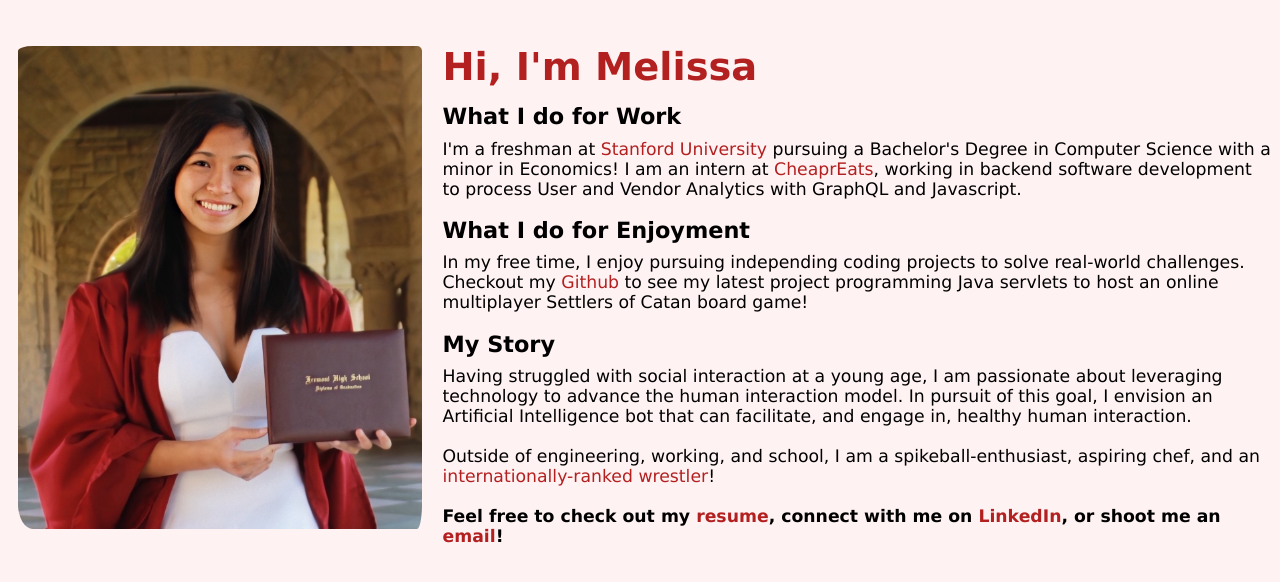
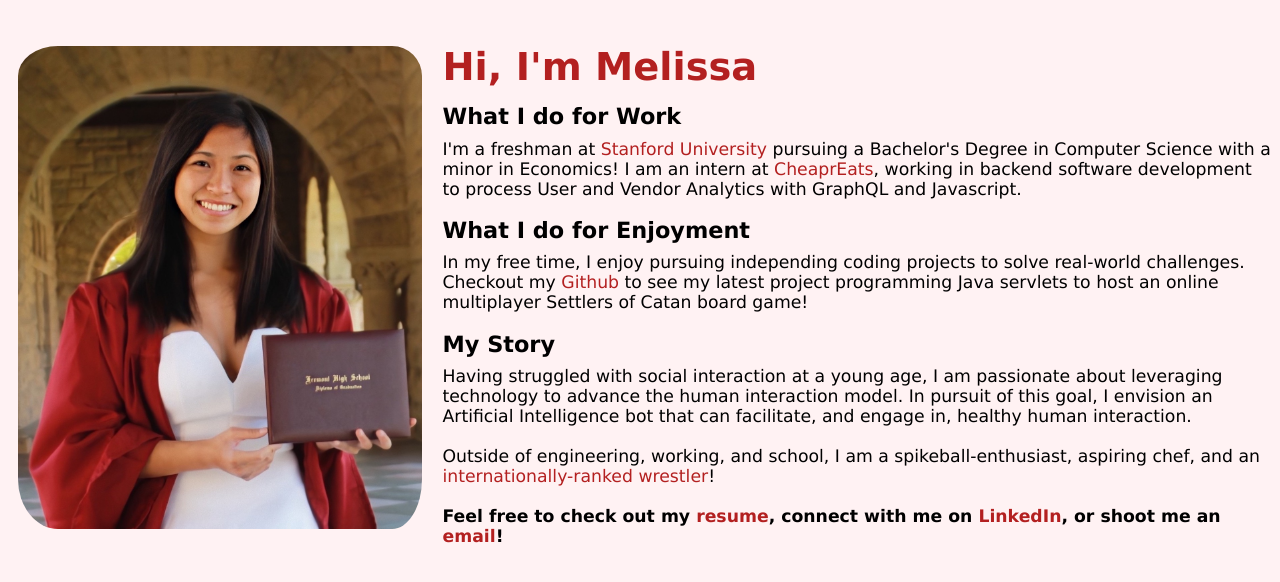
Before and after one commit to melissaflee02/mlee24.github.io, a Jekyll site: the page index.html, which Jekyll copies as it is, in a window 1280 px wide. Shown: the top 582 px of the page. Built offline with Jekyll 4.4.1, drawn with Linux system fonts in a browser that asks for light colours.

Commit message:
Add files via upload

```diff
--- a/css/main.css
+++ b/css/main.css
@@ -4,7 +4,7 @@
 
 img {
   float: left;
-  border-radius: 25px;
+  border-radius: 50px;
   padding-top: 20px;
   padding-left: 10px;
   padding-right: 20px;
@@ -52,8 +52,4 @@
     margin-right: auto;
     max-width: 80%;
   }
-  .p {
-    font-size: 1vw;
-    font-family: geneva;
-  }
 }
```
